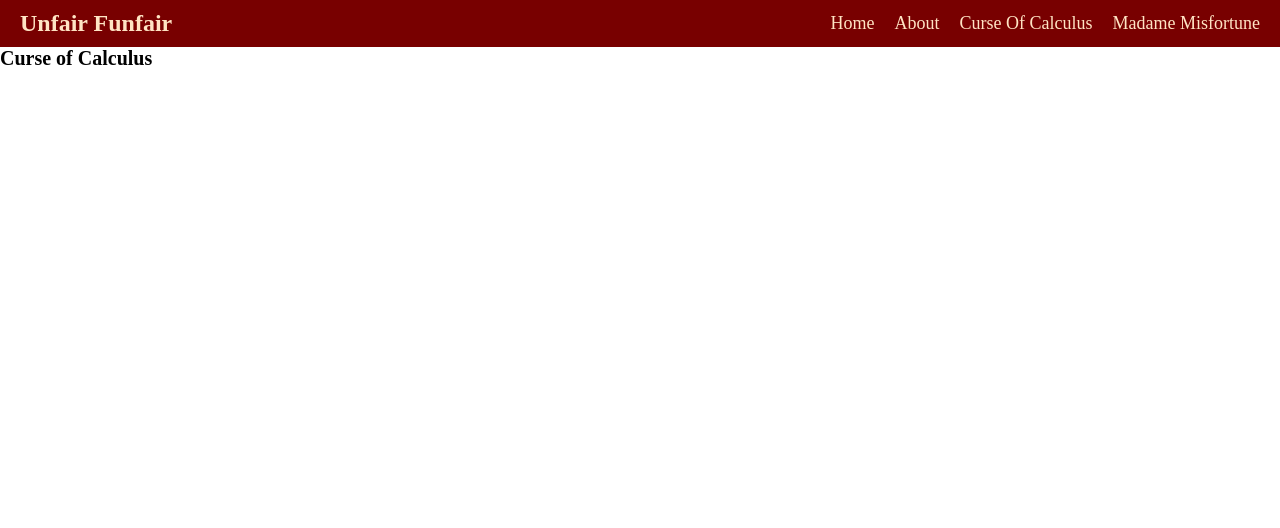
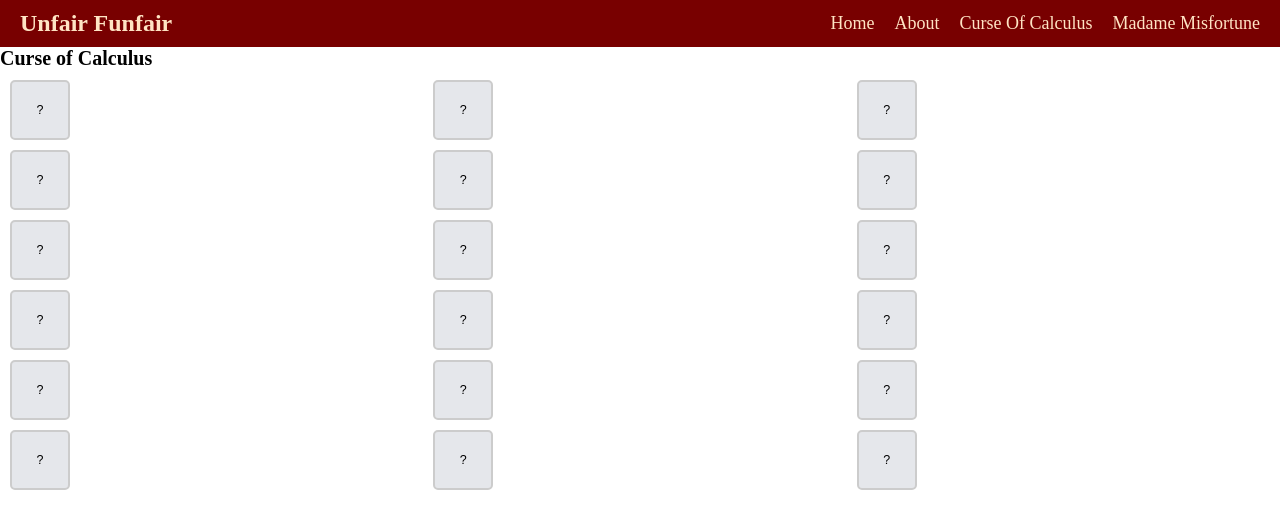
Before and after one commit to appelqvistelias/misfortunate-unfair-funfair, a Next.js app: page /curse-of-calculus in a window 1280 px wide. Shown: the top 528 px of the page. Built offline with nearby package versions, Linux system fonts and the light colour scheme.

Commit message:
added game to page

```diff
--- a/src/app/curse-of-calculus/page.tsx
+++ b/src/app/curse-of-calculus/page.tsx
@@ -1,11 +1,13 @@
 import styles from "@/app/curse-of-calculus/curse-of-calculus.module.css";
 import Navbar from "@/components/Navbar/Navbar";
+import CurseOfCalculus from "@/games/curse-of-calculus/CurseOfCalculus";
 
-export default function CurseOfCalculus() {
+export default function CurseOfCalculusPage() {
   return (
     <main>
       <Navbar />
       <h1>Curse of Calculus</h1>
+      <CurseOfCalculus />
     </main>
   );
 }
```
